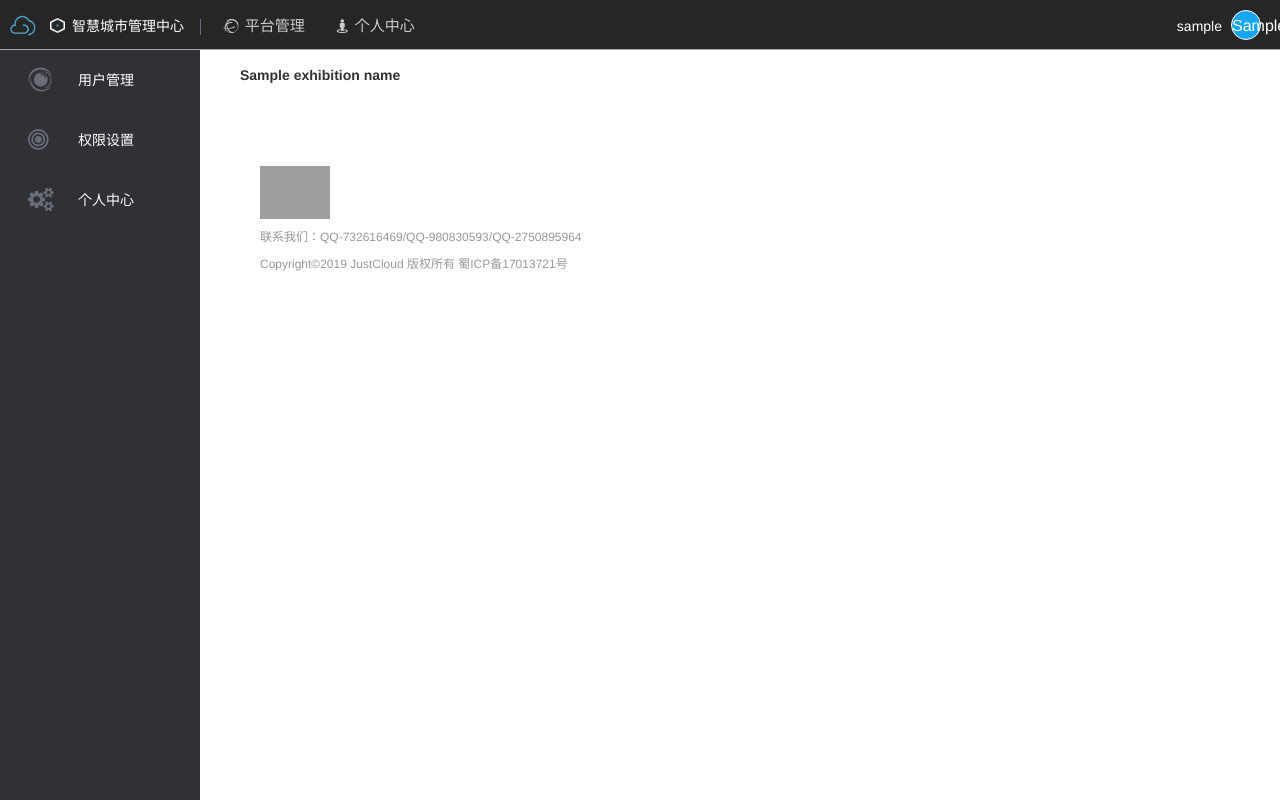
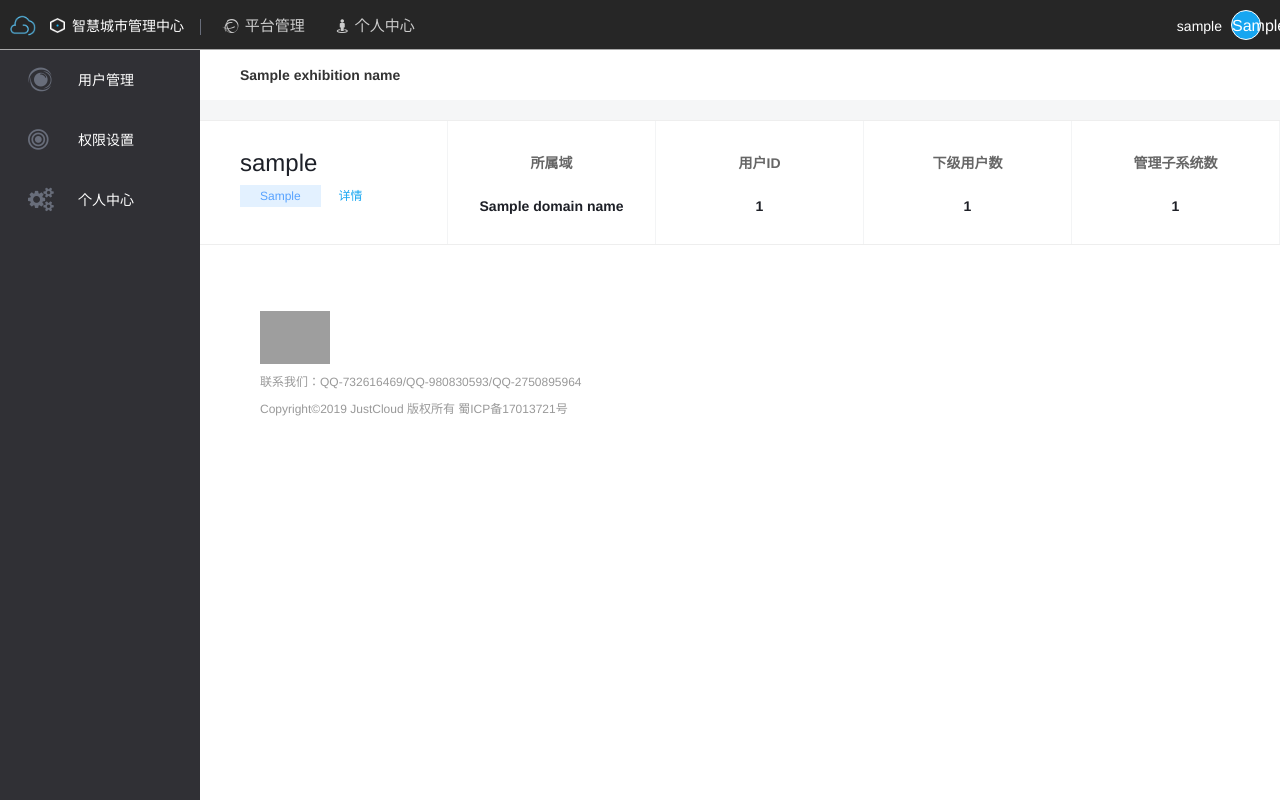
Before and after one commit to srstack/JustCloud, a Django app: template templates/home.html in a window 1280 px wide. Run offline with Django 3.2, Linux system fonts and the light colour scheme; the template is opened without the code that fills it: most values are stand-ins (such as "Sample title", 1, 10 or a date in 2020); parts of the project's set-up code (start-up, migrations or seed data) failed here and were passed over; some libraries are stand-ins or nearby versions; grey boxes are pictures that could not be loaded.

Commit message:
home updata

```diff
--- a/SqlMaster/models.py
+++ b/SqlMaster/models.py
@@ -34,7 +34,10 @@
 class System(models.Model):
     name = models.CharField(max_length=10, verbose_name="系统名称", null=False)
     platform = models.CharField(max_length=8, verbose_name="系统平台", null=False, default="others")
-    creatuser = models.ForeignKey("Users", verbose_name="创建者", on_delete='CASCADE', related_name="ownsystem")
+    createuser = models.ForeignKey("Users", verbose_name="创建者", on_delete='CASCADE', related_name="ownsystem")
+    key = models.CharField(max_length=26, verbose_name="API密钥", null=True)
+    protocol = models.CharField(max_length=4, verbose_name="接入协议", default="COAP")
+    devicecode = models.CharField(max_length=20, verbose_name="设备注册码", null=True)
     domain = models.ForeignKey("Domain", verbose_name="所属域", on_delete='CASCADE', related_name="system")
     # JSON格式的数据模板，使用元组格式；
     type = models.CharField(max_length=100, verbose_name="数据模板", null=False)
--- /dev/null
+++ b/static/css/home.css
@@ -0,0 +1,85 @@
+.content .wrapper .baseinfo {
+    height: 125px;
+    margin-top: 20px;
+    border-top: 1px solid #eee;
+    border-bottom: 1px solid #eee;
+    background-color: #fff;
+    -webkit-box-sizing: border-box;
+    box-sizing: border-box;
+}
+
+.content .wrapper .baseinfo .grid {
+    display: -webkit-box;
+    display: -ms-flexbox;
+    display: flex;
+    height: 100%;
+    max-width: 1440px;
+    margin-left: auto;
+    margin-right: auto;
+}
+
+.content .wrapper .baseinfo .grid > div {
+    padding-top: 30px;
+}
+
+.content .wrapper .baseinfo .grid .baseinfo-user {
+    position: relative;
+    display: inline-block;
+    flex-basis: 280px;
+    -webkit-box-flex: 0;
+    flex-grow: 0;
+    height: 100%;
+    padding-left: 40px;
+    -webkit-box-sizing: border-box;
+    box-sizing: border-box;
+    border-right: 1px solid #f3f4f5;
+}
+
+.content .wrapper .baseinfo .grid .baseinfo-user > h2 {
+    font-size: 24px;
+    color: #1d2028;
+    line-height: 100%;
+    margin-bottom: 10px;
+    margin-top: 0;
+}
+
+.content .wrapper .baseinfo .grid .baseinfo-user > span {
+    display: inline-block;
+    color: #57a2ff;
+    font-size: 12px;
+    line-height: 100%;
+    padding: 5px 20px;
+    background-color: #e3f1ff;
+}
+
+.content .wrapper .baseinfo .grid .baseinfo-user > a {
+    font-size: 12px;
+    margin-left: 14px;
+    color: #17a6f1;
+}
+
+.content .wrapper .baseinfo .grid .baseinfo-user > a:hover {
+    color: #24bdfd;
+}
+
+.content .wrapper .baseinfo .grid .baseinfo-aid > h3, .content .wrapper .baseinfo .grid .baseinfo-uid > h3, .content .wrapper .baseinfo .grid .baseinfo-subuser > h3, .content .wrapper .baseinfo .grid .baseinfo-system > h3 {
+    margin: 0;
+    font-size: 14px;
+    color: #666;
+    font-weight: 700;
+}
+
+.content .wrapper .baseinfo .grid .baseinfo-aid, .content .wrapper .baseinfo .grid .baseinfo-uid, .content .wrapper .baseinfo .grid .baseinfo-subuser, .content .wrapper .baseinfo .grid .baseinfo-system {
+    border-right: 1px solid #f3f4f5;
+    text-align: center;
+    line-height: 100%;
+    flex-basis: 240px;
+    padding-top: 35px;
+}
+
+.content .wrapper .baseinfo .grid .baseinfo-aid > span, .content .wrapper .baseinfo .grid .baseinfo-uid > span, .content .wrapper .baseinfo .grid .baseinfo-subuser > span, .content .wrapper .baseinfo .grid .baseinfo-system > span {
+    display: inline-block;
+    color: #1e2027;
+    margin-top: 28px;
+    font-weight: 900;
+}
--- a/templates/home.html
+++ b/templates/home.html
@@ -6,5 +6,31 @@
 {% endblock %}
 
 {% block wrapper %}
-
+    <link href="/static/css/home.css" rel="stylesheet" type="text/css"/>
+    <div class="baseinfo">
+        <div class="grid">
+            <div class="baseinfo-user">
+                <h2>{{ user_name }}</h2>
+                <span>{{ user_class }}</span>
+                <a onclick="loadingIn()" href="/home/{{ username }}/center">详情</a>
+            </div>
+            <div class="baseinfo-aid">
+                <h3>所属域</h3>
+                <span>{{ domain_name }}</span>
+            </div>
+            <div class="baseinfo-uid">
+                <h3>用户ID</h3>
+                <span>{{ user_obj.id }}</span>
+            </div>
+            <div class="baseinfo-subuser">
+                <h3>下级用户数</h3>
+                <span>{{ sub_user_count }}</span>
+            </div>
+            <div class="baseinfo-system">
+                <h3>管理子系统数</h3>
+                <span>{{ system_count }}</span>
+            </div>
+        </div>
+    </div>
+    <script src="/static/js/home.js"></script>
 {% endblock %}
```
Also changed, not shown: Keystone/views.py (+21 -0 lines), SqlMaster/migrations/0003_auto_20190123_1022.py (added), static/js/home.js (added).
